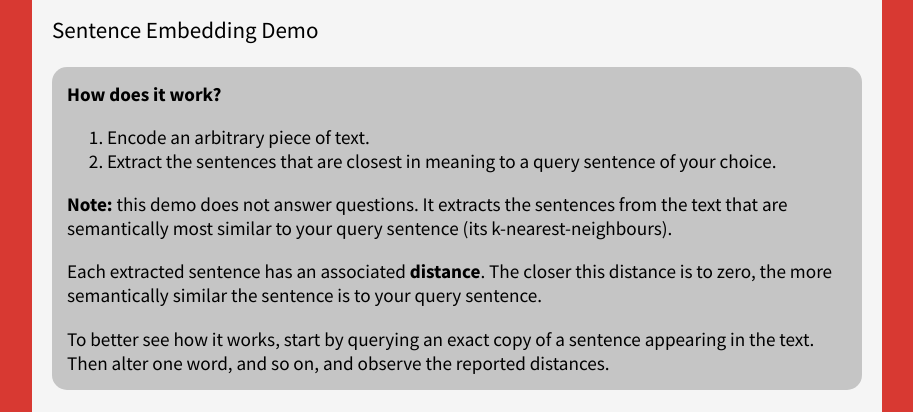
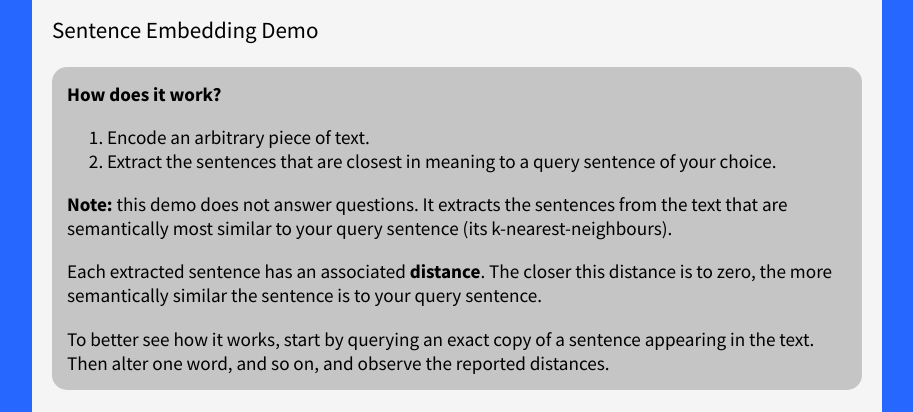
Before and after one commit to StormySmoke/website, a website: page app/index.html in a window 1280 px wide. Shown: the part 155-567 px from the top of the page, without its empty margins (183-1096 px from the left). Drawn offline with nearby package versions, Linux system fonts and the light colour scheme.

Commit message:
Change blackground to blue

```diff
--- a/app/style.css
+++ b/app/style.css
@@ -6,7 +6,7 @@ html, body {
   padding: 0;
   margin: 0;
   font-size: 1.2em;
-  background-color: #D83932; }
+  background-color: #2667FF; }
 
 main {
   width: 850px;
```
